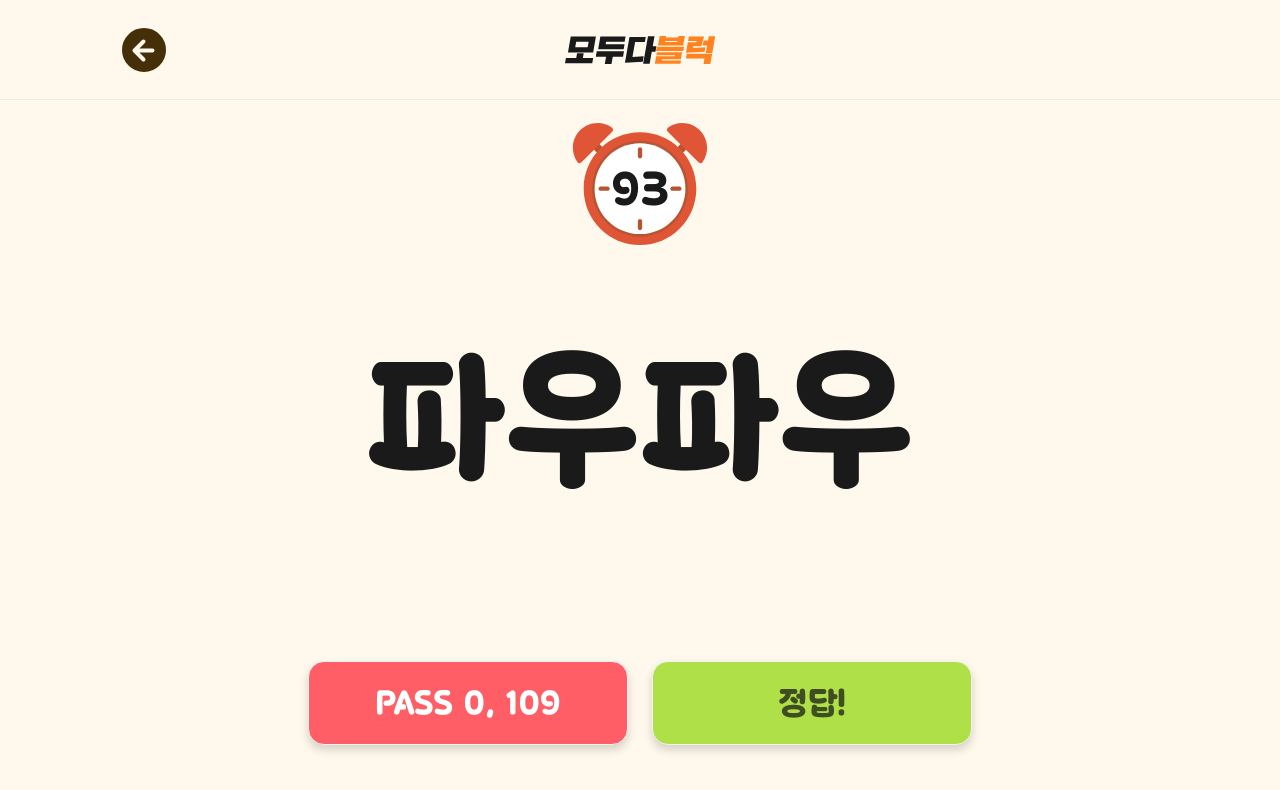
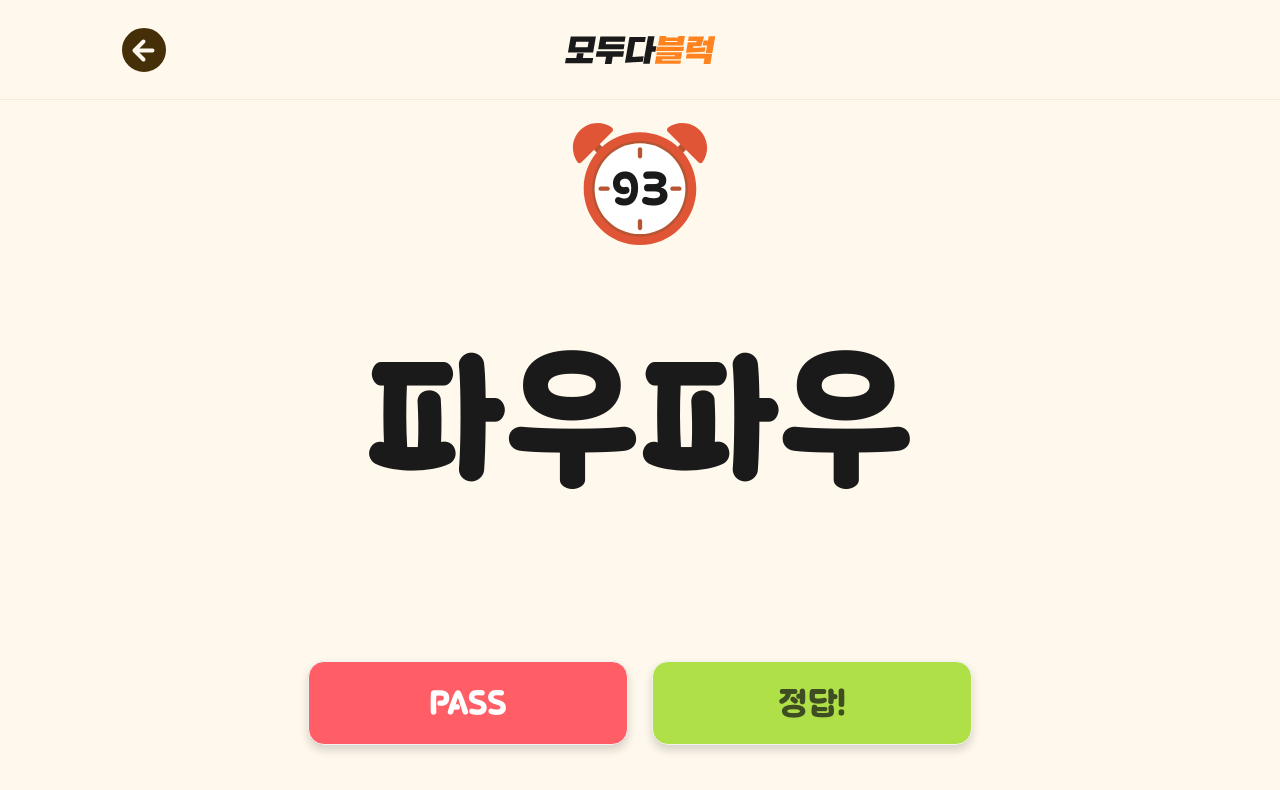
Before and after one commit to gandy818/personality-test, a Next.js app: page /speedgame/fruit in a window 1280 px wide. Shown: the top 790 px of the page. Built offline with nearby package versions, Linux system fonts and the light colour scheme.

Commit message:
fix: 버튼 ui 오류 수정 (테스트 코드 삭제)

```diff
--- a/src/components/speedgame/SpeedgameComponent.tsx
+++ b/src/components/speedgame/SpeedgameComponent.tsx
@@ -151,7 +151,7 @@ export default function SpeedgameComponent() {
               className="btn bg-[#FF5E66] hover:bg-[#FF5E66] text-white rounded-2xl flex-1 sm:w-[320px] h-[64px] xs:h-[84px] shadow-block text-[32px]"
               onClick={() => handleButton('PASS')}
             >
-              PASS {currentIndex}, {keywordList.length}
+              PASS
             </button>
             <button
               className="btn bg-[#AFE047] hover:bg-[#AFE047] text-[#3F4D23] rounded-2xl flex-1 sm:w-[320px] h-[64px] xs:h-[84px] shadow-block text-[32px]"
```
